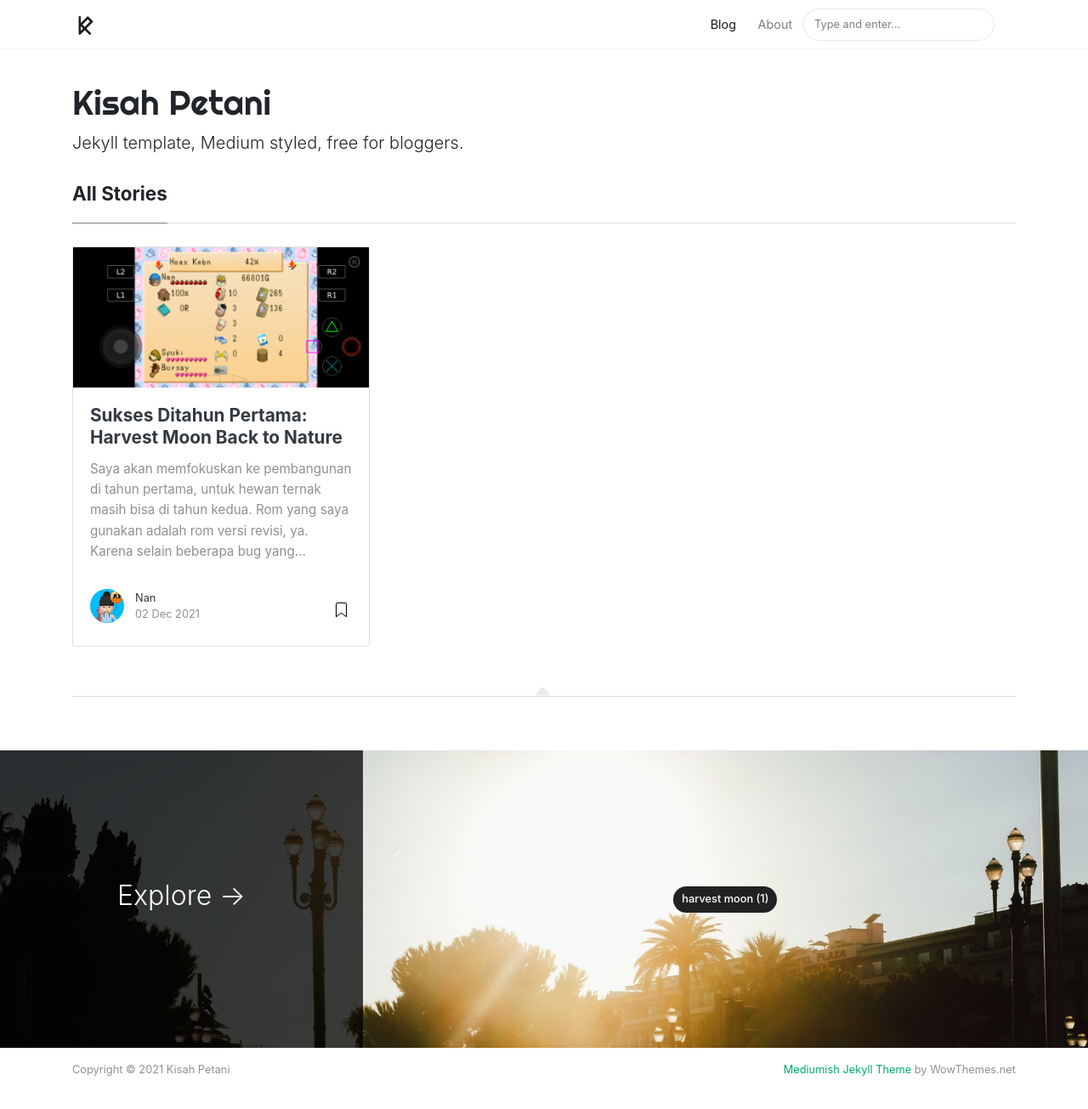
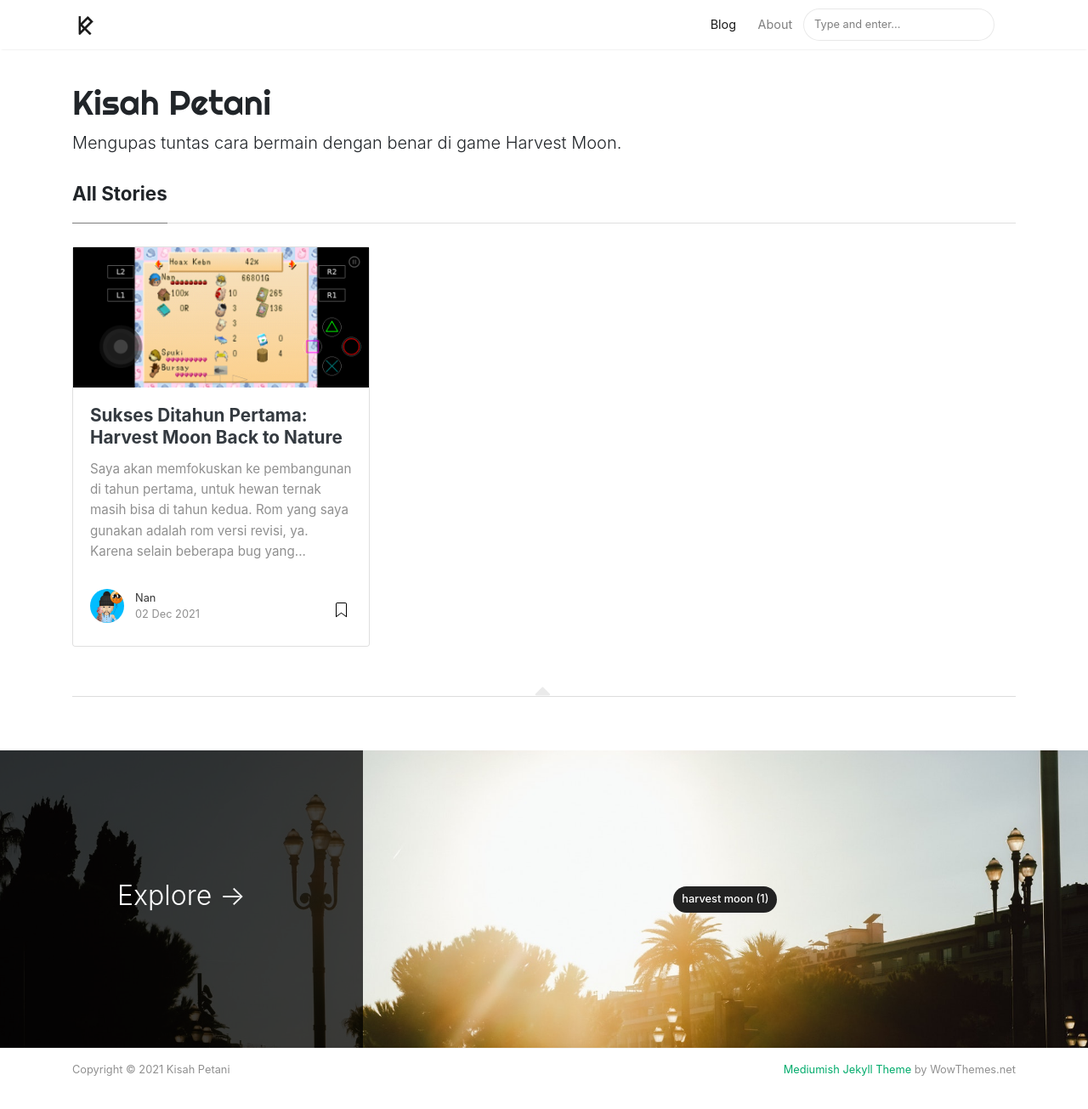
Before and after one commit to kisahpetani/kisahpetani.github.io, a Jekyll site: the page built from index.html, in a window 1280 px wide and 1342 px high. Shown: the top 1305 px of the window at 85% size. Built offline with Jekyll 4.4.1, drawn with Linux system fonts in a browser that asks for light colours; nearby versions of some CDN libraries; the list of posts is cut into pages by our own code.

Commit message:
Update _config.yml

```diff
--- a/_config.yml
+++ b/_config.yml
@@ -1,12 +1,12 @@
 # Site
 name: "Kisah Petani"
 title: "Kisah Petani"
-description: "Jekyll template, Medium styled, free for bloggers."
+description: "Mengupas tuntas cara bermain dengan benar di game Harvest Moon."
 logo: 'assets/images/logo.png'
 favicon: 'assets/images/logo.png'
 baseurl: ''
 google_analytics: 'UA-46278016-1'
-disqus: 'nan'
+disqus: 'nandangid'
 mailchimp-list: 'https://wowthemes.us11.list-manage.com/subscribe/post?u=8aeb20a530e124561927d3bd8&amp;id=8c3d2d214b'
 include: ["_pages"]
 permalink: /:title/
```
